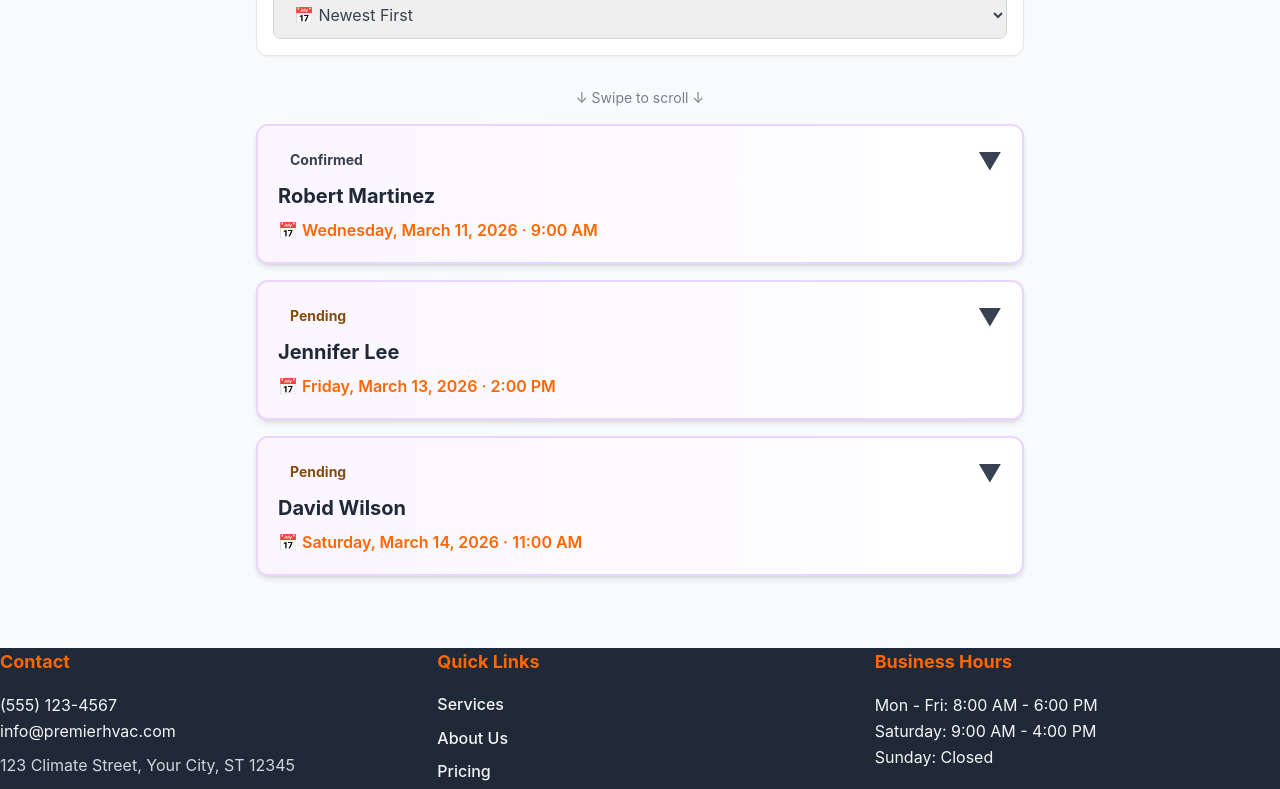
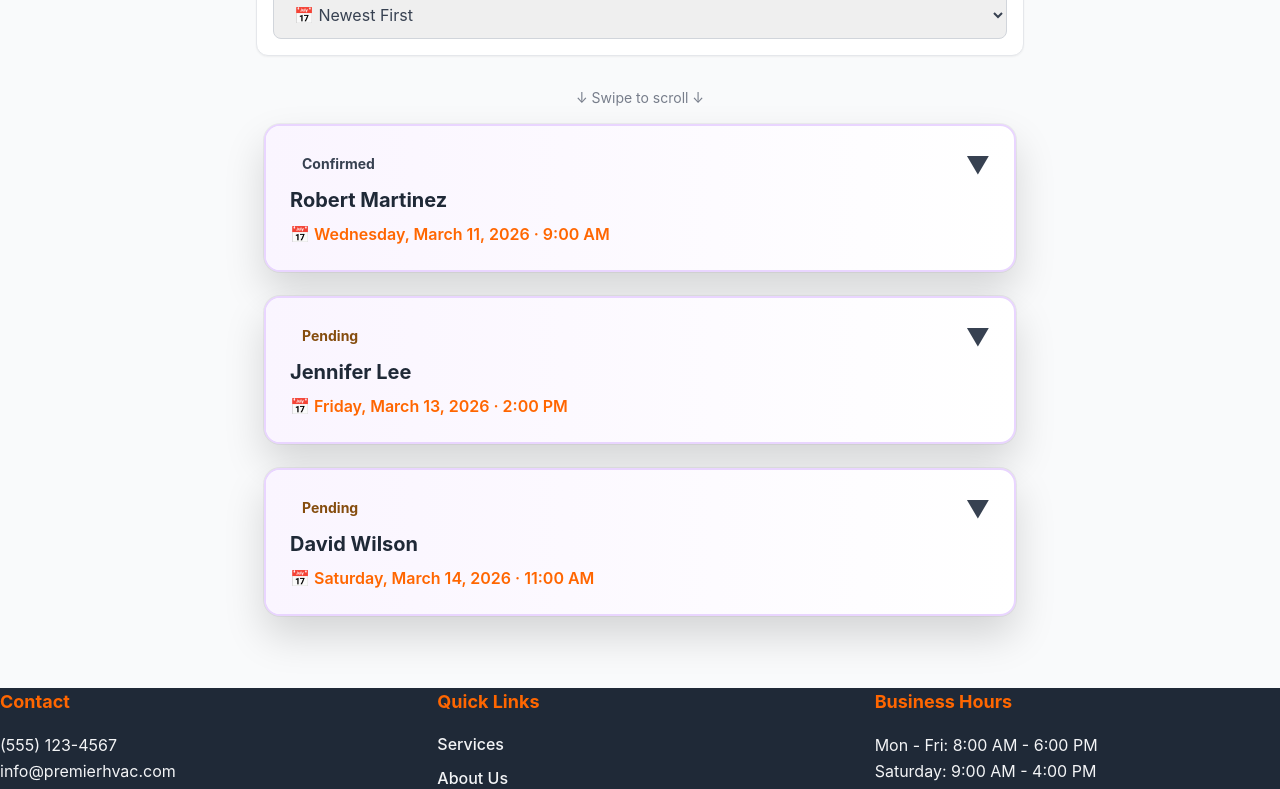
Before and after one commit to tjsclawbot-jpg/hvac-demo, a Next.js app: page /admin/bookings in a window 1280 px wide. Shown: the part 580-1369 px from the top of the page. Built offline with nearby package versions, Linux system fonts and the light colour scheme.

Commit message:
UI: Add deep drop shadow and inset padding to voice booking cards

```diff
--- a/pages/admin/bookings.tsx
+++ b/pages/admin/bookings.tsx
@@ -319,17 +319,20 @@ export default function AdminBookings() {
                 </div>
               )}
 
-              <div className="space-y-4">
+              <div className="space-y-6 px-2">
                 {filteredVoiceBookings.length > 0 ? (
                   filteredVoiceBookings.map(booking => (
                     <div
                       key={booking.id}
-                      className="bg-white border-2 border-purple-200 rounded-xl overflow-hidden shadow-md hover:shadow-lg transition-all"
+                      className="bg-white border-2 border-purple-200 rounded-2xl overflow-hidden shadow-2xl hover:shadow-3xl transition-all transform hover:scale-[1.01]"
+                      style={{
+                        boxShadow: '0 20px 40px rgba(0, 0, 0, 0.15), 0 0 0 1px rgba(0, 0, 0, 0.05)'
+                      }}
                     >
                       {/* Card Header - Always Visible & Prominent */}
                       <button
                         onClick={() => setExpandedBookingId(expandedBookingId === booking.id ? null : booking.id)}
-                        className="w-full px-5 py-5 flex items-start justify-between gap-4 bg-gradient-to-r from-purple-50 to-transparent hover:from-purple-100 transition-colors touch-manipulation"
+                        className="w-full px-6 py-6 flex items-start justify-between gap-4 bg-gradient-to-r from-purple-50 to-transparent hover:from-purple-100 transition-colors touch-manipulation"
                       >
                         <div className="text-left flex-grow min-w-0">
                           <div className="flex items-center gap-2 mb-2">
@@ -350,7 +353,7 @@ export default function AdminBookings() {
                       {/* Card Details - Expandable */}
                       {expandedBookingId === booking.id && (
                         <>
-                          <div className="border-t-2 border-purple-200 px-5 py-5 space-y-5 bg-gray-50">
+                          <div className="border-t-2 border-purple-200 px-6 py-6 space-y-5 bg-gray-50">
                             {/* Service Info */}
                             <div className="bg-white rounded-lg p-4 border border-gray-200">
                               <p className="text-xs uppercase tracking-wide text-gray-600 font-semibold mb-2">Service Type</p>
@@ -383,7 +386,7 @@ export default function AdminBookings() {
                           </div>
 
                           {/* Actions */}
-                          <div className="border-t-2 border-purple-200 px-5 py-5 space-y-3 bg-white">
+                          <div className="border-t-2 border-purple-200 px-6 py-6 space-y-3 bg-white">
                             <select
                               value={booking.status}
                               onChange={(e) => handleVoiceBookingStatusChange(booking.id, e.target.value)}
```
